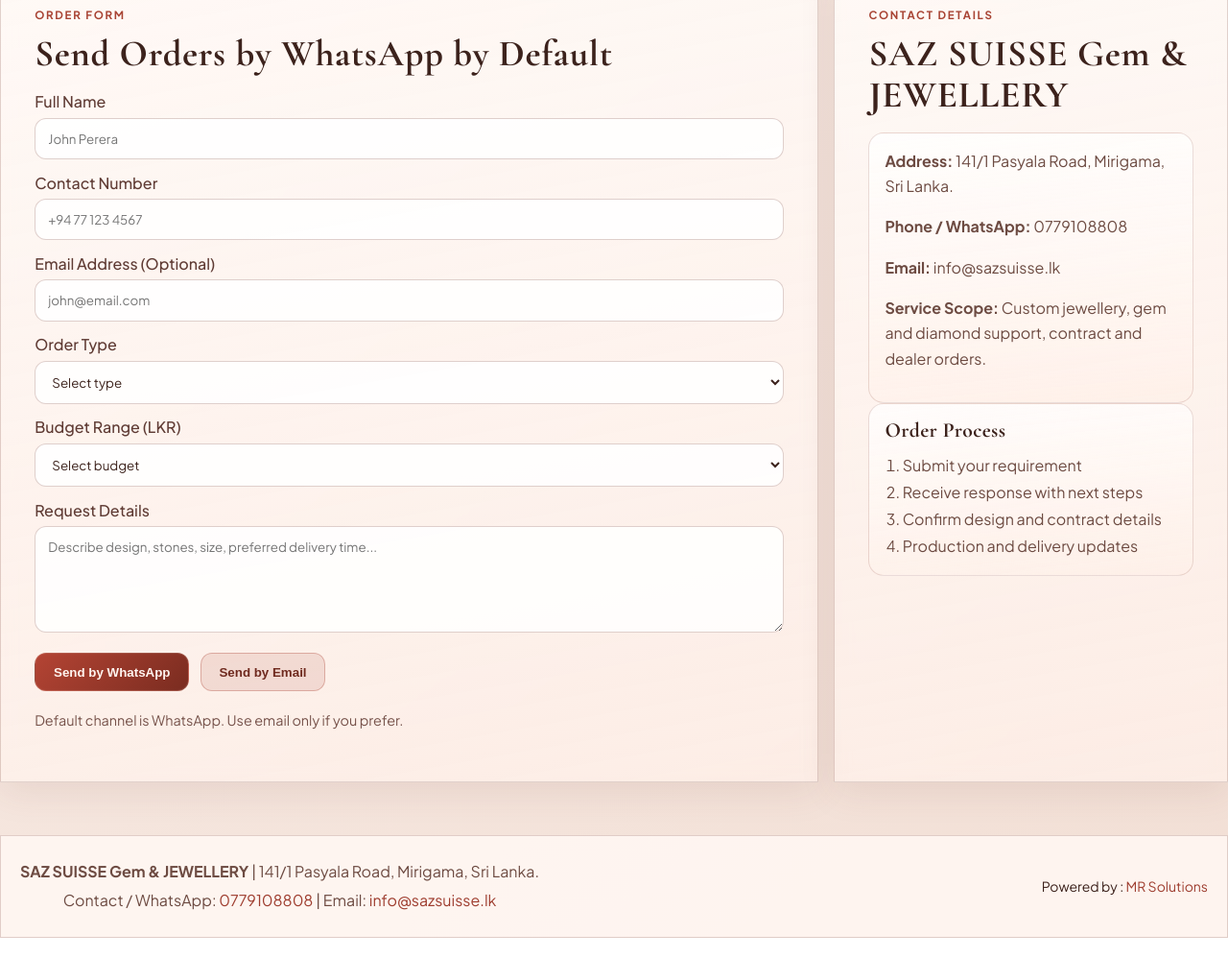
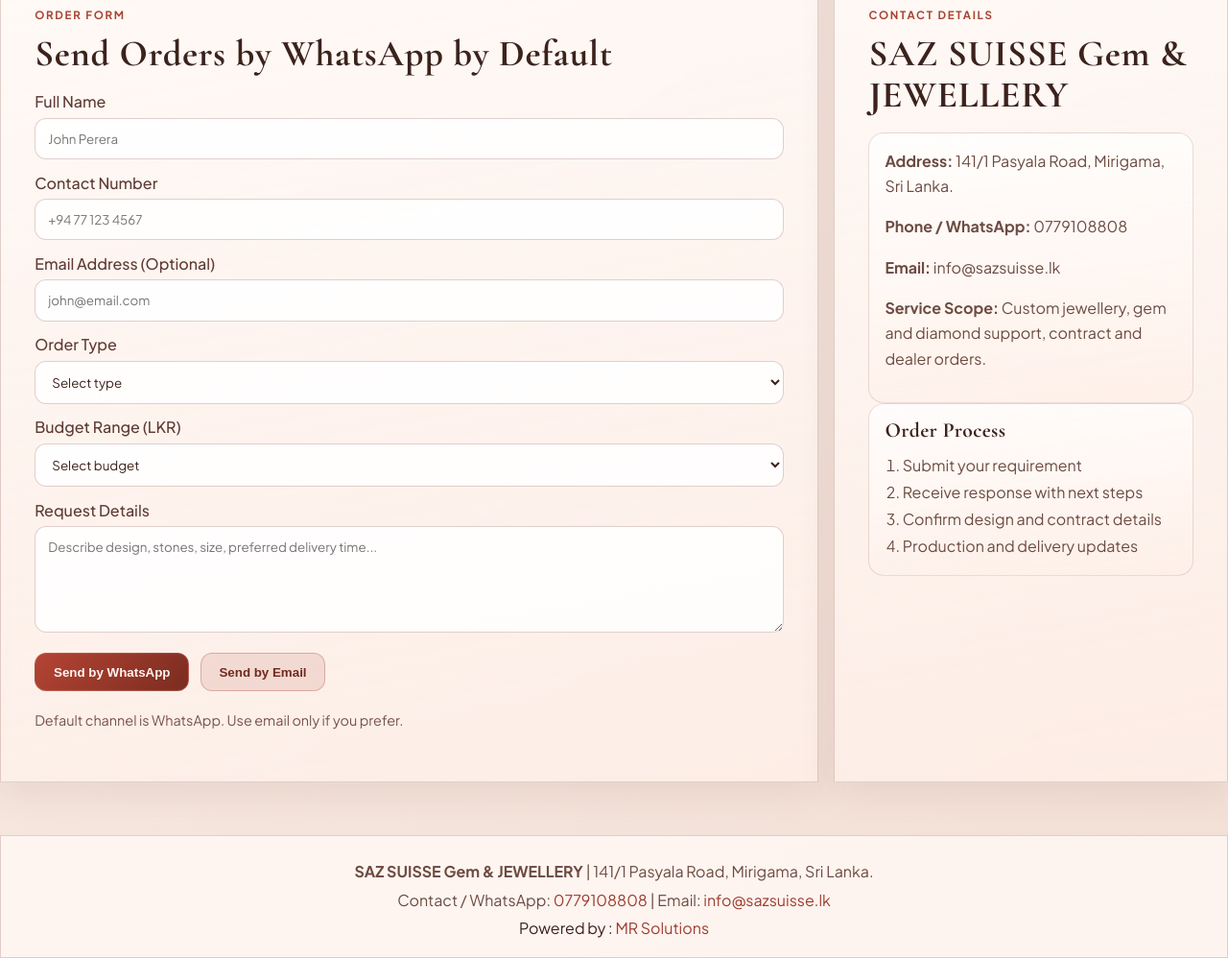
Before and after one commit to M-Mufassir/SAZ-SUISSE-GOLD-HOUSE, a plain HTML site: page index.html in a window 1280 px wide. Shown: the part 2536-3534 px from the top of the page at 96% size. Before the commit the page ends 3513 px from the top, so only its background shows below. Drawn offline with nearby package versions, Linux system fonts and the light colour scheme.

Commit message:
Update styles.css

```diff
--- a/styles.css
+++ b/styles.css
@@ -412,18 +412,6 @@
   color: #9e3d2f;
 }
 
-.site-footer {
-  display: flex;
-  justify-content: space-between;
-  align-items: center;
-  flex-wrap: wrap;
-}
-
-.footer-right {
-  text-align: right;
-  font-size: 14px;
-}
-
 .hero-content h1 {
   color: #fff5ef;
 }
```
